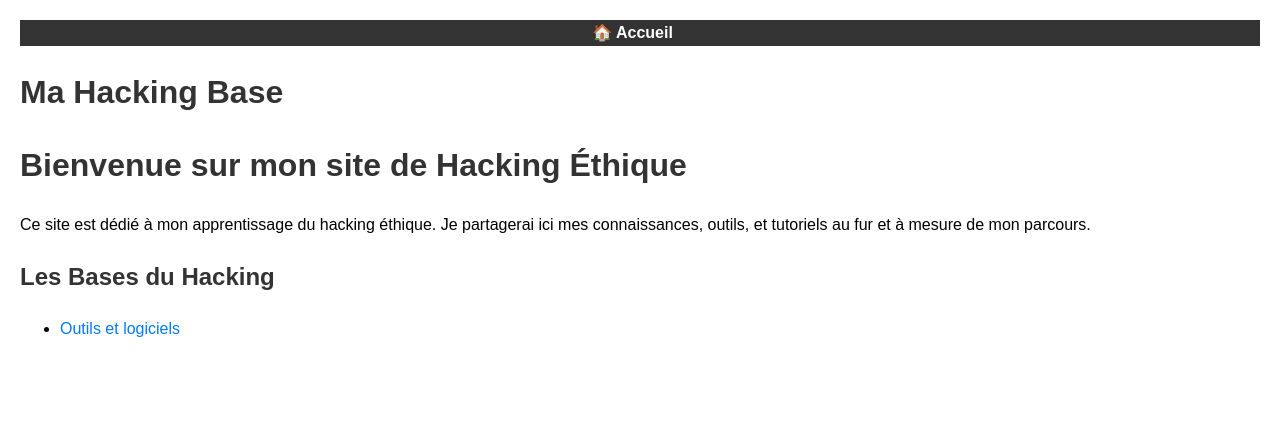
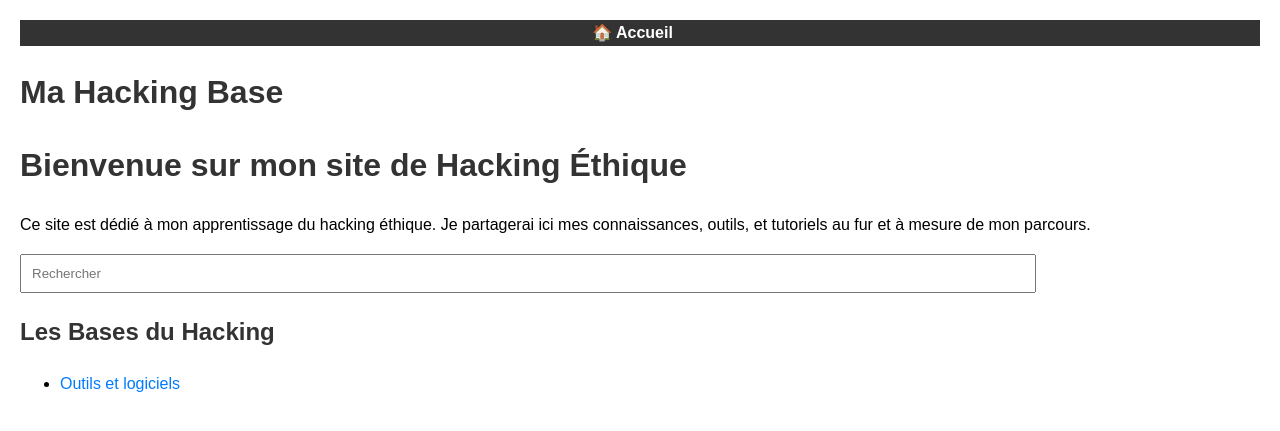
Before and after one commit to Dikabraxis/Dikabraxis.github.io, a Jekyll site: the page built from index.md, in a window 1280 px wide. Shown: the top 431 px of the page. Built offline with Jekyll 4.4.1, drawn with Linux system fonts in a browser that asks for light colours.

Commit message:
Update index.md

```diff
--- a/index.md
+++ b/index.md
@@ -7,5 +7,10 @@ title: "Ma Hacking Base"
 
 Ce site est dédié à mon apprentissage du hacking éthique. Je partagerai ici mes connaissances, outils, et tutoriels au fur et à mesure de mon parcours.
 
+<input type="text" id="search-input" placeholder="Rechercher" onkeyup="searchSite()" style="width: 80%; padding: 10px;">
+
+<div id="search-results"></div>
+
+
 ## Les Bases du Hacking
 - [Outils et logiciels](./outils/outils.md)
```
